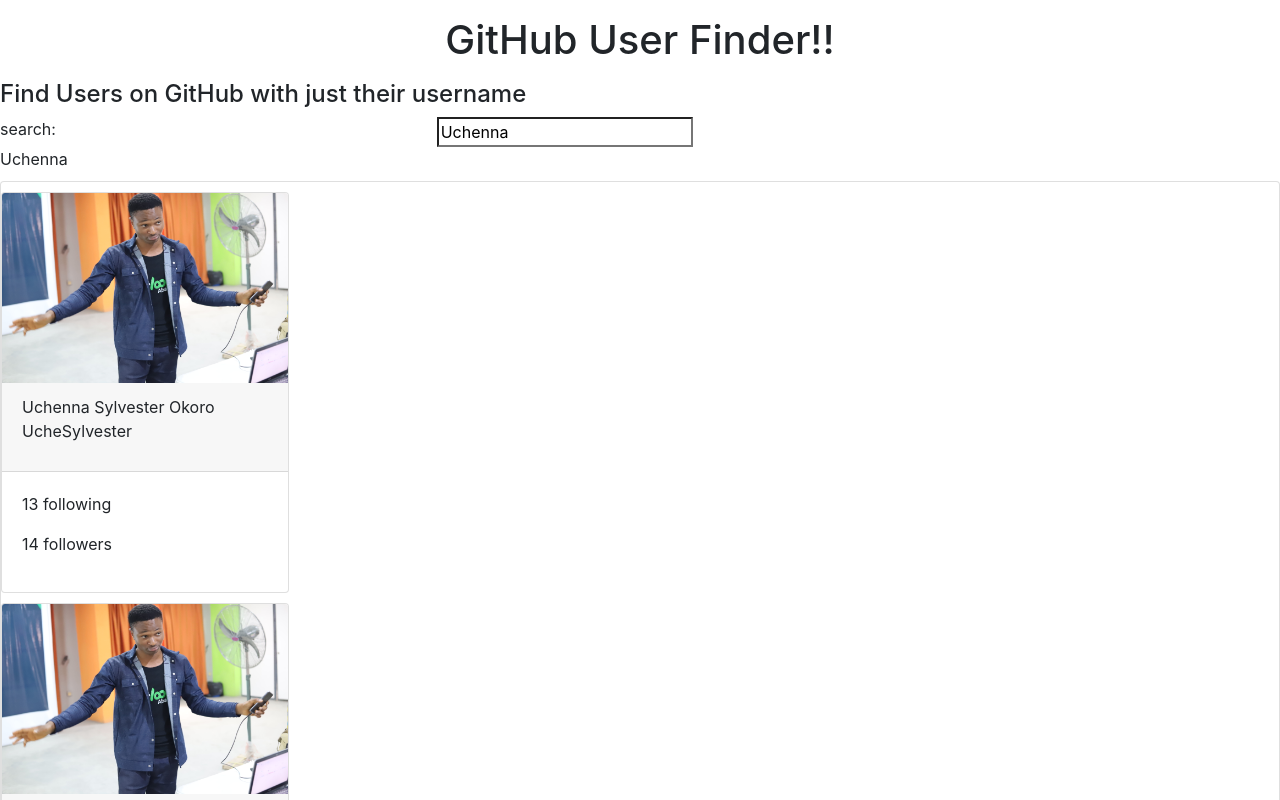
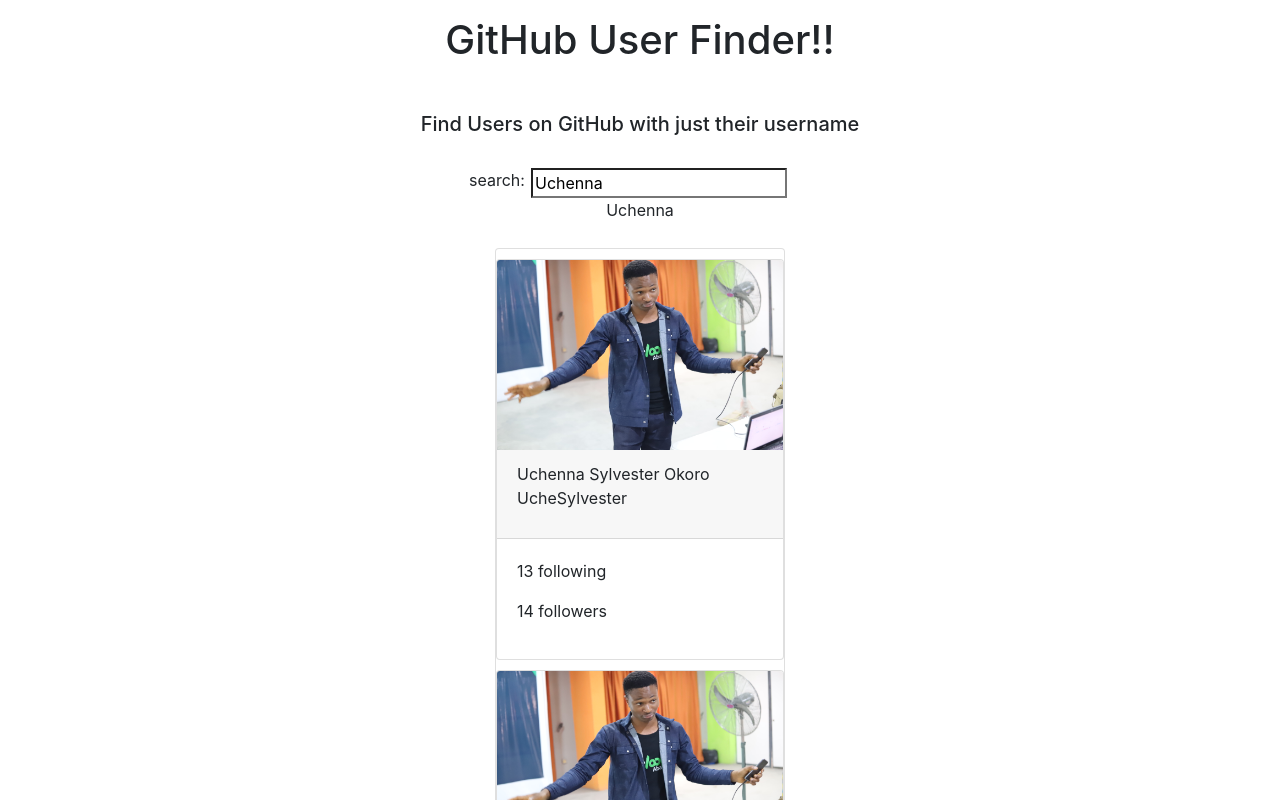
Before and after one commit to UcheSylvester/user-finder, an Angular app: page / in a window 1280 px wide. Shown: the top 800 px of the page. Built offline with nearby package versions, Linux system fonts and the light colour scheme.

Commit message:
adding basic styling

```diff
--- a/src/app/users/users.component.css
+++ b/src/app/users/users.component.css
@@ -1 +1,10 @@
 /* styles for the users component */
+
+div.users {
+  display: flex;
+  flex-direction: column;
+  /* flex-wrap: wrap; */
+  justify-content: center;
+  align-items: center;
+  margin-top: 3em;
+}
--- a/src/app/users/users.component.html
+++ b/src/app/users/users.component.html
@@ -1,7 +1,8 @@
-<div>
-  <h4>Find Users on GitHub with just their username</h4>
+<div class="users">
+  <h5>Find Users on GitHub with just their username</h5>
+  <br />
   <div class="row">
-    <div class="col-md-4">
+    <div class="col-md-2">
       search:
     </div>
     <div class="col-md-6">
@@ -9,8 +10,8 @@
     </div>
   </div>
 
-  <div>
-    {{ listFilter }}
+  <div class="text-center">
+    <p>{{ listFilter }}</p>
   </div>
 
   <div>
```
